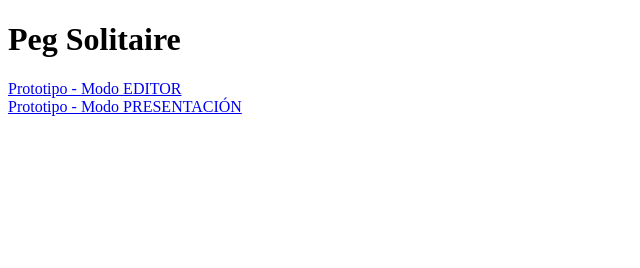
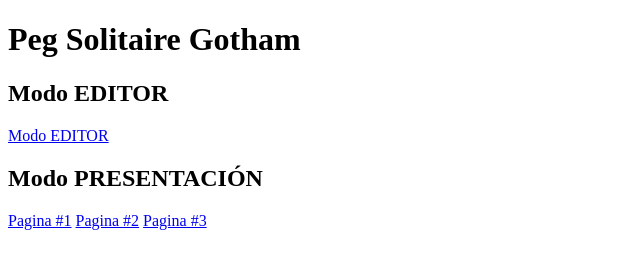
Before and after one commit to Sofia1515/peg-solitaire-site, a plain HTML site: page peg.html in a window 1280 px wide. Shown: the whole page, without its empty margins (0-640 px from the left). Drawn offline with Linux system fonts and the light colour scheme.

Commit message:
modifique el index

```diff
--- a/peg.html
+++ b/peg.html
@@ -2,8 +2,15 @@
 <html lang="es">
 <head><meta charset="utf-8"><title>Peg Solitaire - Prototipo</title></head>
 <body>
-  <h1>Peg Solitaire</h1>
-  <a href="ENLACE_EDITOR" target="_blank">Prototipo - Modo EDITOR</a><br>
-  <a href="ENLACE_PRESENTACION" target="_blank">Prototipo - Modo PRESENTACIÓN</a>
+  <h1>Peg Solitaire Gotham</h1>
+
+  <h2>Modo EDITOR</h2>
+  <a href="https://www.figma.com/design/a67SICOQKg9Ku1cJfj1dBT/TP1--Iterfaces?node-id=7-2&t=Blm4ZK0IuE119TeY-1" target="_blank">Modo EDITOR</a><br>
+
+  <h2>Modo PRESENTACIÓN</h2>
+  <a href="https://www.figma.com/proto/a67SICOQKg9Ku1cJfj1dBT/TP1--Iterfaces?node-id=241-216&t=Utj8Cbqc0u829ihG-1&scaling=min-zoom&content-scaling=fixed&page-id=7%3A2&starting-point-node-id=241%3A216" target="_blank">Pagina #1</a>
+  <a href="https://www.figma.com/proto/a67SICOQKg9Ku1cJfj1dBT/TP1--Iterfaces?node-id=201-52&t=eghHFkoLQsm4f1ov-1&scaling=min-zoom&content-scaling=fixed&page-id=7%3A2&starting-point-node-id=241%3A216" target="_blank">Pagina #2</a>
+  <a href="https://www.figma.com/proto/a67SICOQKg9Ku1cJfj1dBT/TP1--Iterfaces?node-id=389-1199&t=rfgoezBGTHBrQqS6-1&scaling=min-zoom&content-scaling=fixed&page-id=7%3A2&starting-point-node-id=241%3A216" target="_blank">Pagina #3</a>
+
 </body>
 </html>
```
